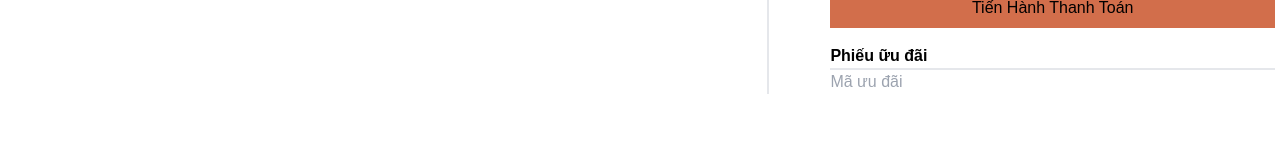
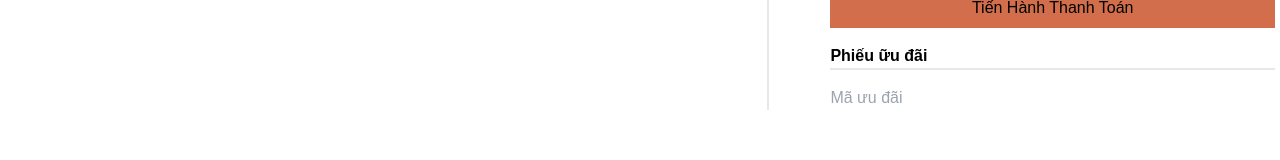
Before and after one commit to khanh1392002/ASM-NextJs, a Next.js app: page /card in a window 1280 px wide. Shown: the part 485-645 px from the top of the page. Built offline with nearby package versions, Linux system fonts and the light colour scheme.

Commit message:
update (list user -layot card)

```diff
--- a/pages/admin/user/index.tsx
+++ b/pages/admin/user/index.tsx
@@ -50,7 +50,7 @@ const listProducts = (props: Props) => {
              <tr className='bg-orange-500 h-[40px]'>
                <td className='p-[10px] text-center font-bold text-white'>STT</td>
                <td className='p-[15px] text-center font-bold text-white'>Name</td>
-               <td className='p-[15px] text-center font-bold text-white'>Password</td>
+
                <td className='p-[15px] text-center font-bold text-white'>Email</td>
 
                <td className='p-[15px] text-center font-bold text-white'>Edit</td>
@@ -60,7 +60,7 @@ const listProducts = (props: Props) => {
                <tr key={item._id} className="py-[10px] my-[30px] ">
                  <td className='text-center'>{index + 1}</td>
                  <td className='text-center'>{item.name}</td>
-                 <td className='text-center'>{item.password}</td>
+
                  <td className='text-center'>{item.email}</td>
                  <td className='text-center'>
                    <Link className='' href={`/admin/user/edit/${item._id}`}>
--- a/pages/card.tsx
+++ b/pages/card.tsx
@@ -156,7 +156,7 @@ const card = (props: Props) => {
             </div>
             <button className="btn m-auto bg-[#d26e4b] p-2 w-[100%] mt-4">Tiến Hành Thanh Toán</button>
             <p className='font-bold pt-4 border-b-2 border-bg-[##ececec] '>Phiếu ữu đãi</p>
-            <input type="text" name="coupon_code" className="input-text m-auto" id="coupon_code" value="" placeholder="Mã ưu đãi"></input>
+            <input type="text" name="coupon_code" className="input-text w-[100%] mt-4" id="coupon_code" value="" placeholder="Mã ưu đãi"></input>
           </div>
         </div>
       </main>
```
